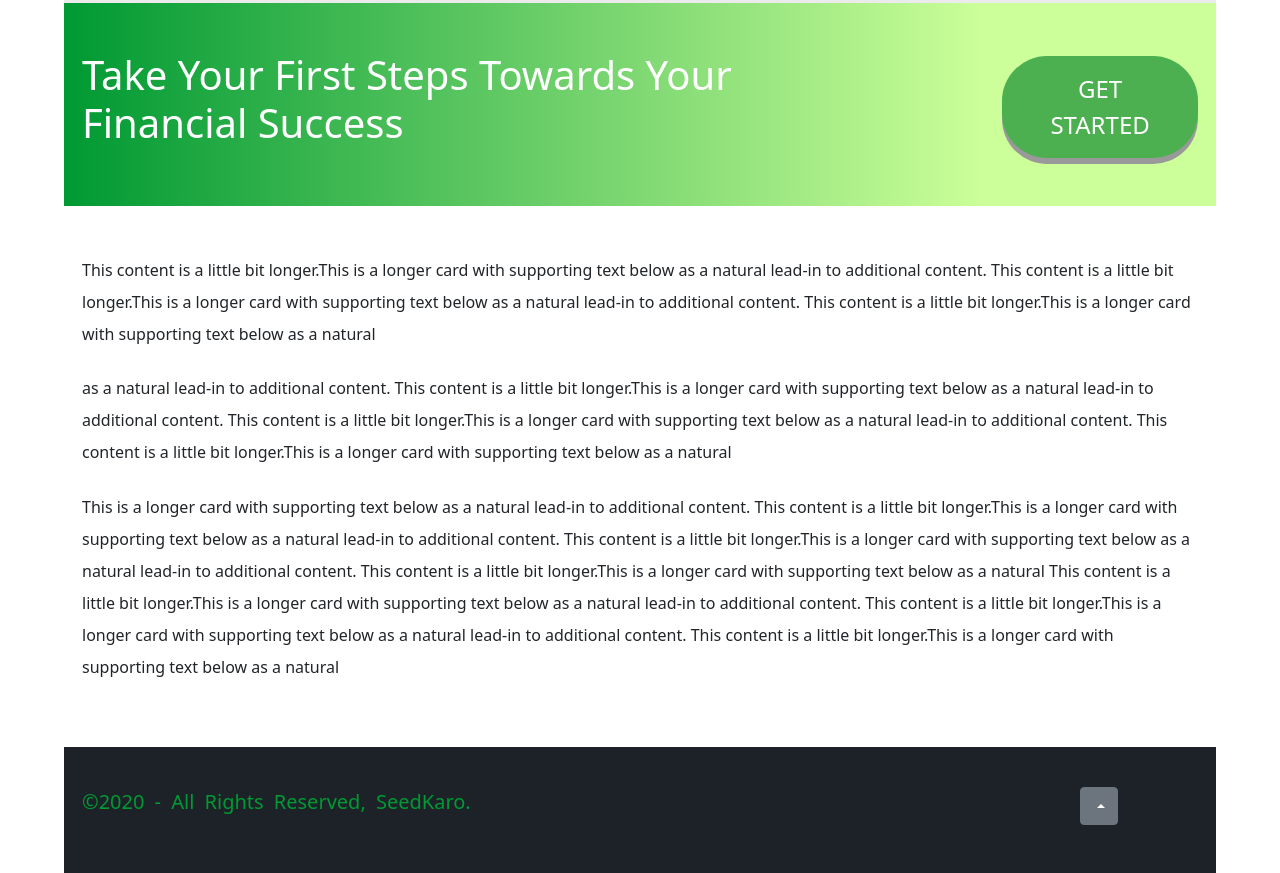
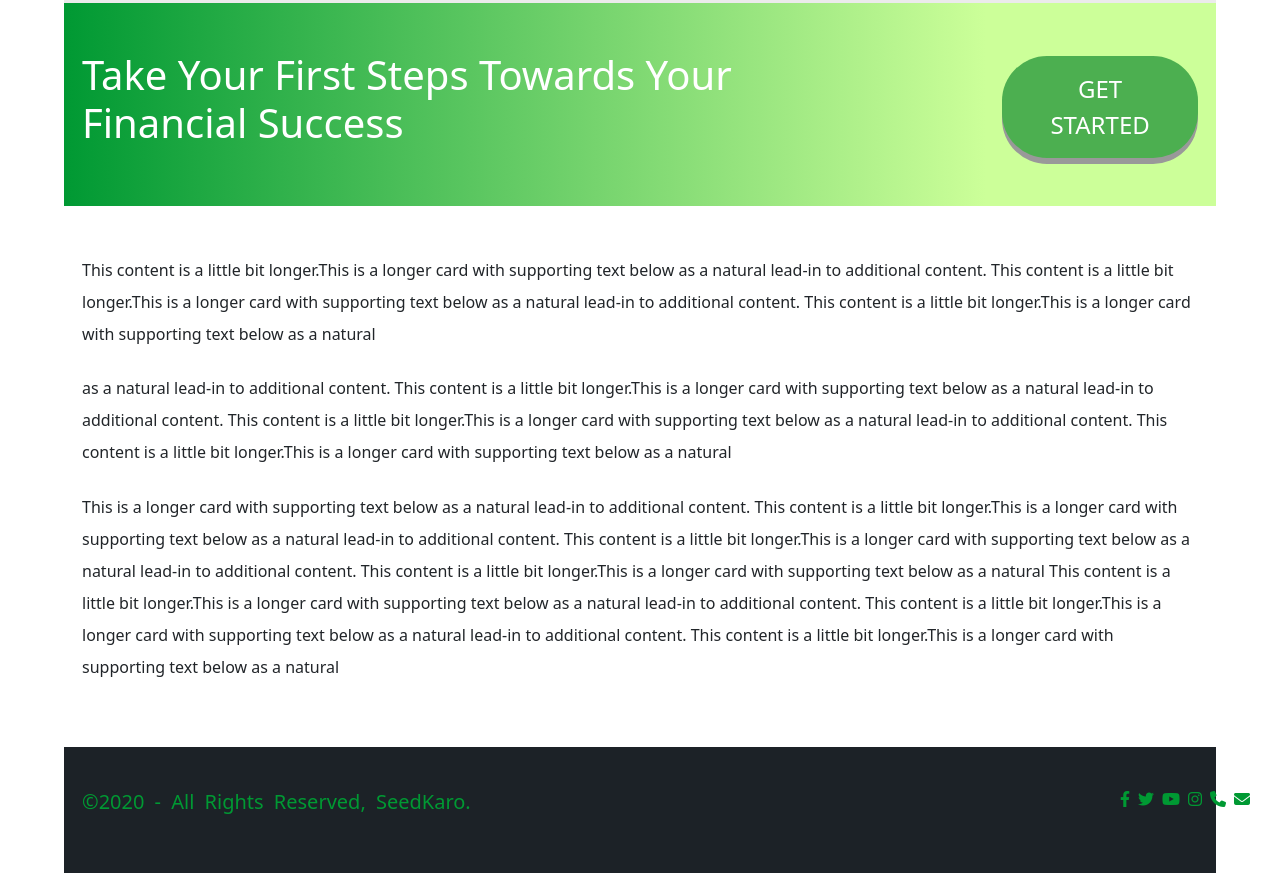
Before and after one commit to abdussamad26/SeedKaro, a plain HTML site: page Seed.html in a window 1280 px wide. Shown: the part 3872-4745 px from the top of the page. Drawn offline with nearby package versions, Linux system fonts and the light colour scheme.

Commit message:
new commit

```diff
--- a/Seed.html
+++ b/Seed.html
@@ -37,7 +37,7 @@
                             </a>
                             <ul class="dropdown-menu" aria-labelledby="navbarDropdown">
                                 <li><a class="dropdown-item" href="#">Sign in</a></li>
-                                <li><a class="dropdown-item" href="CreateAccount.html">Create Account</a></li>
+
                             </ul>
                             </li>
                         </ul>
@@ -199,17 +199,14 @@
                     <p style="color: #009933; word-spacing: 5px;" class="py-4 fs-5">©2020 - All Rights Reserved, SeedKaro.</p>
                 </div>
                 <div class="col-lg-2">
-                    <div class="btn-group dropup my-4 ms-5">
-                        <button type="button" class="btn btn-secondary dropdown-toggle" data-bs-toggle="dropdown" aria-expanded="false">
-
-                        </button>
-                        <ul style="color: #009933;" class="dropdown-menu">
-                          <li><i class="fa-brands fa-facebook-f"></i></li>
-                          <li><i class="fa-brands fa-twitter"></i></li>
-                          <li><i class="fa-brands fa-youtube"></i></li>
-                          <li><i class="fa-brands fa-instagram"></i></li>
-                          <li><i class="fa-solid fa-phone"></i></li>
-                          <li><i class="fa-sharp fa-solid fa-envelope"></i></li>
+                    <div class="btn-group dropup mt-4 ms-5">
+                        <ul style="color: #009933; list-style: none;" class="d-flex">
+                          <li class="ps-2"><i class="fa-brands fa-facebook-f"></i></li>
+                          <li class="ps-2"><i class="fa-brands fa-twitter"></i></li>
+                          <li class="ps-2"><i class="fa-brands fa-youtube"></i></li>
+                          <li class="ps-2"><i class="fa-brands fa-instagram"></i></li>
+                          <li class="ps-2"><i class="fa-solid fa-phone"></i></li>
+                          <li class="ps-2"><i class="fa-sharp fa-solid fa-envelope"></i></li>
                         </ul>
                       </div>
                 </div>
```
